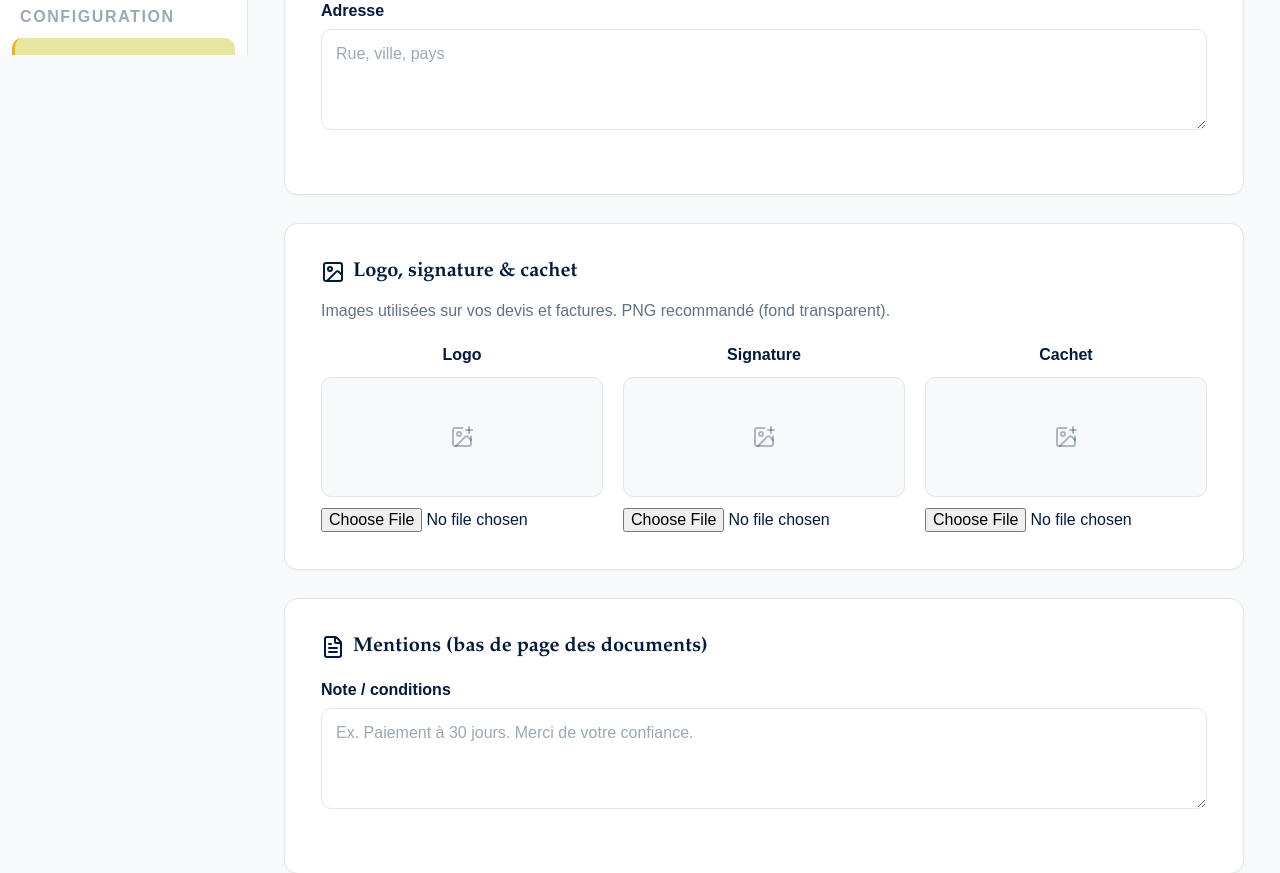
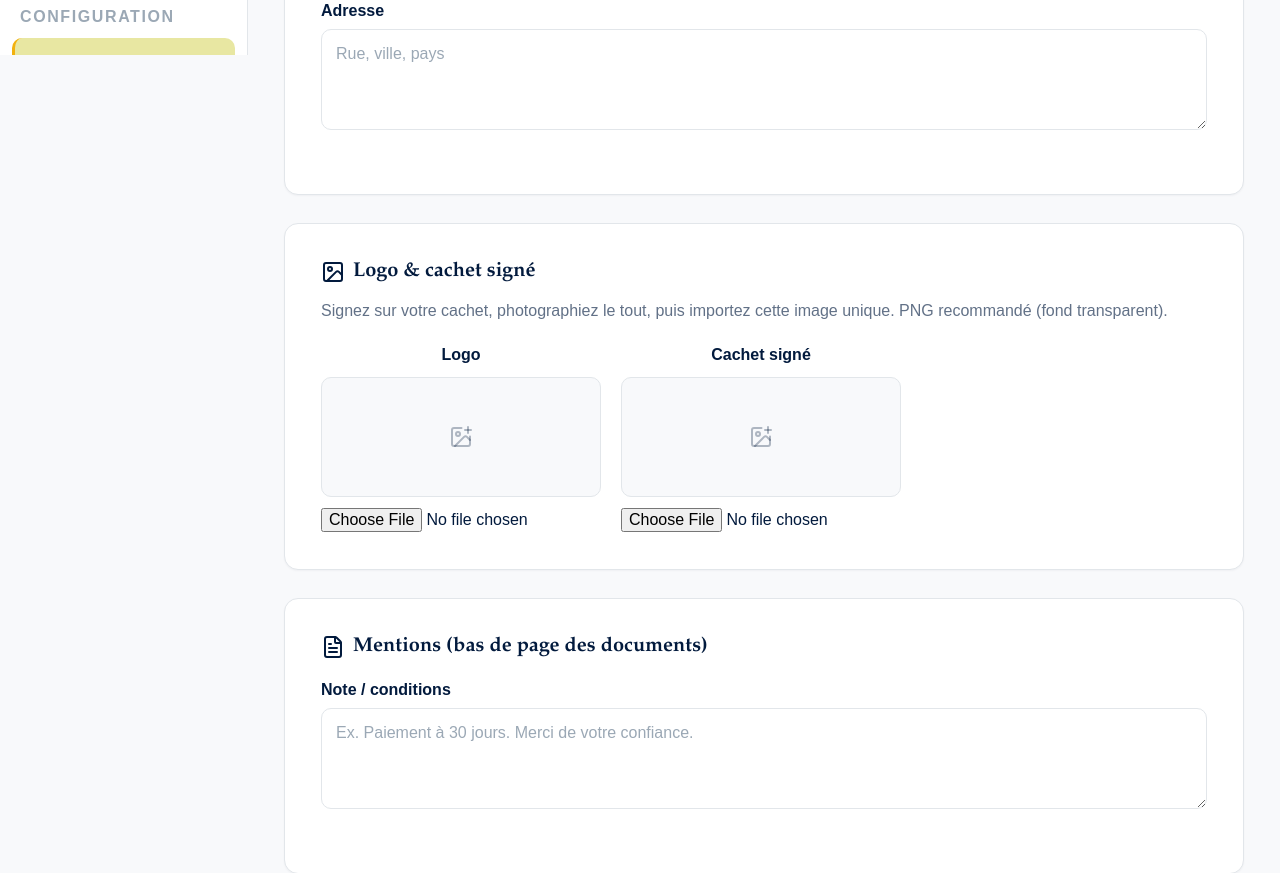
Before and after one commit to sengestion1-design/sengestion, a Python web app: template app/templates/settings/index.html in a window 1280 px wide. Shown: the part 745-1618 px from the top of the page. Run offline with Jinja, Linux system fonts and the light colour scheme; the template is opened without the code that fills it, so the values that code supplies are empty; some libraries are stand-ins or nearby versions.

Commit message:
Paramètres : fusionne signature + cachet en une image 'cachet signé'
Dans la pratique on signe par-dessus le cachet : un seul upload au lieu de deux.
- Modèle : suppression du champ signature (image), colonne stamp = cachet signé
- Migration : DROP COLUMN signature
- Page paramètres : 2 cases (Logo + Cachet signé) avec instruction claire
- PDF devis/factures : affiche le cachet signé sous le libellé 'Cachet & signature'

Co-Authored-By: Claude Opus 4.8 (1M context) <noreply@anthropic.com>

```diff
--- a/app/models/settings.py
+++ b/app/models/settings.py
@@ -30,8 +30,8 @@ class CompanySettings(db.Model):
 
     # --- Images (chemins relatifs à /static) ---
     logo = db.Column(db.String(255))
-    signature = db.Column(db.String(255))
-    stamp = db.Column(db.String(255))                         # cachet
+    # Cachet portant la signature (un seul geste : on signe sur le cachet).
+    stamp = db.Column(db.String(255))
 
     # --- Mentions & pied de page PDF ---
     footer_note = db.Column(db.Text)                          # ex. conditions de paiement
--- a/app/routes/settings.py
+++ b/app/routes/settings.py
@@ -22,8 +22,8 @@ from app.utils.access import subscription_required
 
 settings_bp = Blueprint("settings", __name__, url_prefix="/settings")
 
-# Champs image gérés : (nom du champ form/colonne, formats)
-_IMAGE_FIELDS = ("logo", "signature", "stamp")
+# Champs image gérés (colonnes) : logo + cachet signé.
+_IMAGE_FIELDS = ("logo", "stamp")
 
 
 def _clean(value, maxlen):
--- a/app/templates/settings/index.html
+++ b/app/templates/settings/index.html
@@ -58,12 +58,12 @@
       </div>
     </section>
 
-    {# ─── Section 2 : Logo, signature, cachet ─── #}
+    {# ─── Section 2 : Logo + cachet signé ─── #}
     <section class="card settings-section">
-      <h2 class="settings-title"><i data-lucide="image"></i> Logo, signature & cachet</h2>
-      <p class="settings-hint">Images utilisées sur vos devis et factures. PNG recommandé (fond transparent).</p>
-      <div class="settings-images">
-        {% for field, label in [('logo','Logo'), ('signature','Signature'), ('stamp','Cachet')] %}
+      <h2 class="settings-title"><i data-lucide="image"></i> Logo & cachet signé</h2>
+      <p class="settings-hint">Signez sur votre cachet, photographiez le tout, puis importez cette image unique. PNG recommandé (fond transparent).</p>
+      <div class="settings-images settings-images--2">
+        {% for field, label in [('logo','Logo'), ('stamp','Cachet signé')] %}
         {% set current = s[field] %}
         <div class="settings-image-box">
           <div class="settings-image-label">{{ label }}</div>
@@ -134,6 +134,7 @@
     .settings-hint { font-size: var(--text-sm); color: rgba(2,26,61,0.62); margin: -8px 0 16px; }
 
     .settings-images { display: grid; grid-template-columns: repeat(3, 1fr); gap: var(--space-5); }
+    .settings-images--2 { grid-template-columns: repeat(2, minmax(0, 280px)); }
     .settings-image-box { text-align: center; }
     .settings-image-label { font-weight: var(--weight-bold); color: var(--marine); font-size: var(--text-sm); margin-bottom: 10px; }
     .settings-image-preview {
```
Also changed, not shown: app/routes/quotes.py (+15 -17 lines).
